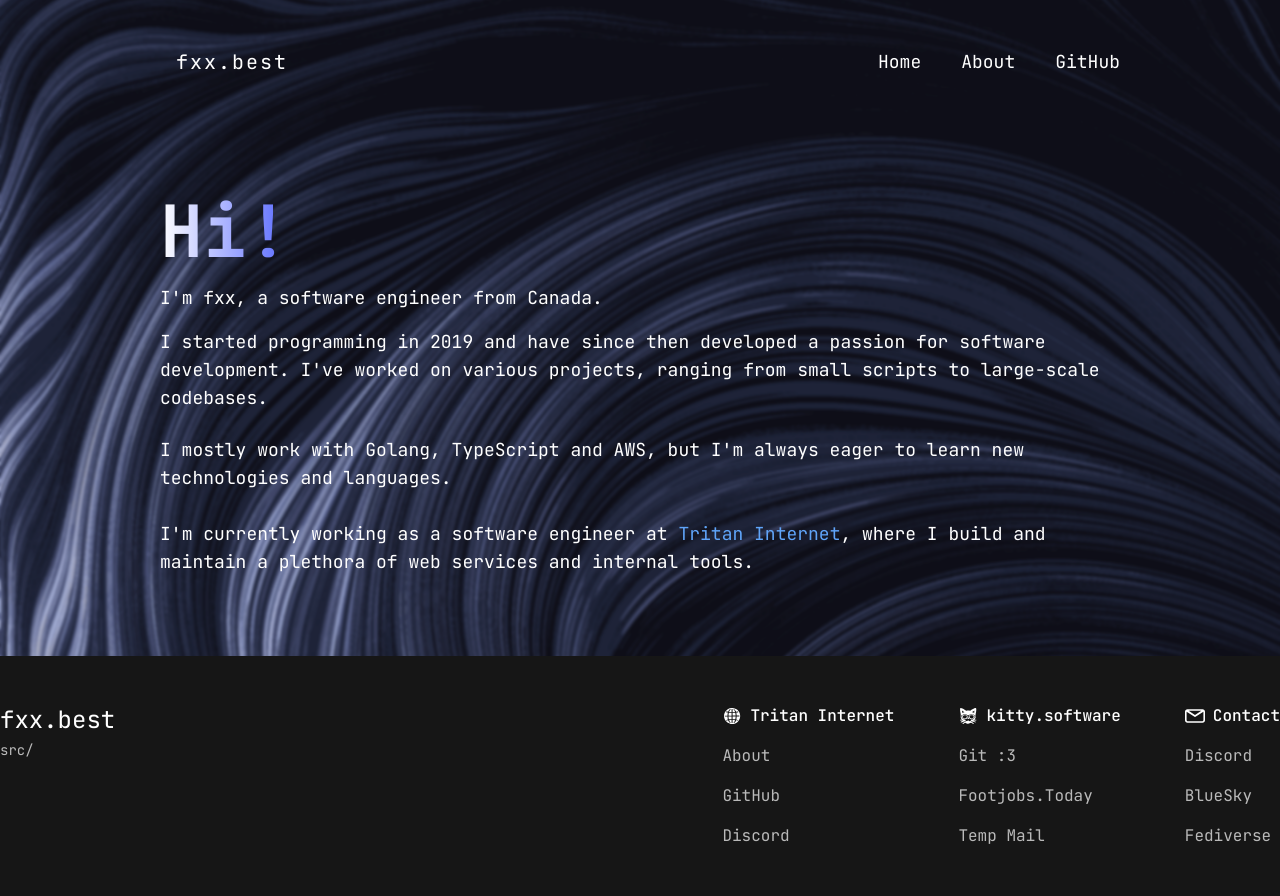
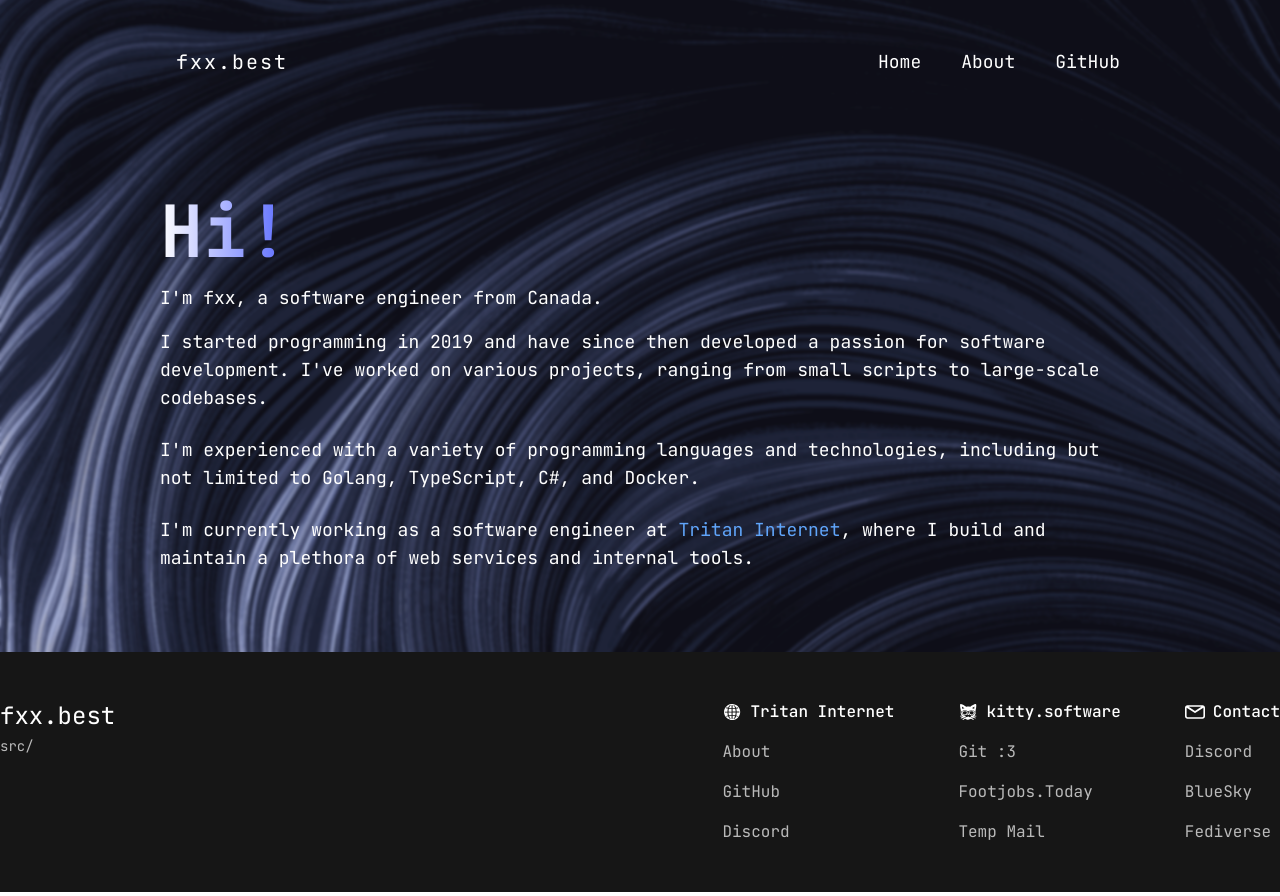
Before and after one commit to xlarp/vs, a Next.js app: page /about in a window 1280 px wide. Built offline with nearby package versions, Linux system fonts and the light colour scheme; a web font is replaced by a local one.

Commit message:
refactor: Try not to make myself sound like an amateur

```diff
--- a/components/Info.tsx
+++ b/components/Info.tsx
@@ -24,10 +24,14 @@ const About: React.FC = () => {
           </li>
           <li>
             <p>
-              I mostly work with Golang, TypeScript and AWS, but I{"'"}m always
-              eager to learn new technologies and languages.
-              <br />
-              <br />I{"'"}m currently working as a software engineer at{" "}
+              I{"'"}m experienced with a variety of programming languages and
+              technologies, including but not limited to Golang, TypeScript, C#,
+              and Docker.
+            </p>
+          </li>
+          <li>
+            <p>
+              I{"'"}m currently working as a software engineer at{" "}
               <a
                 className="transition-color text-blue-400 ease-in-out duration-200 hover:text-blue-500"
                 href={links.tritan.url}
```
